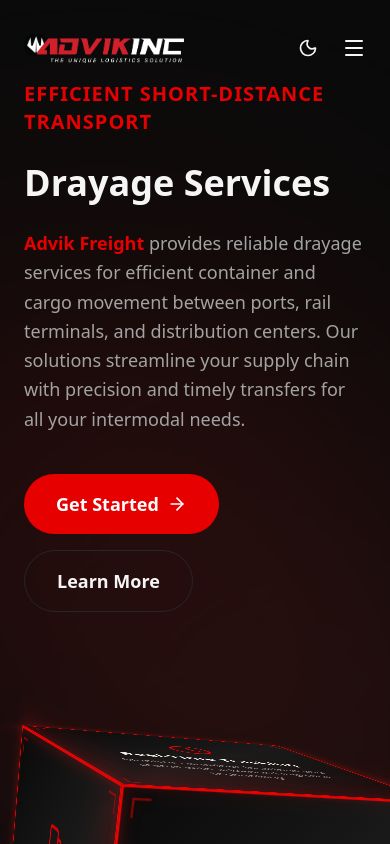
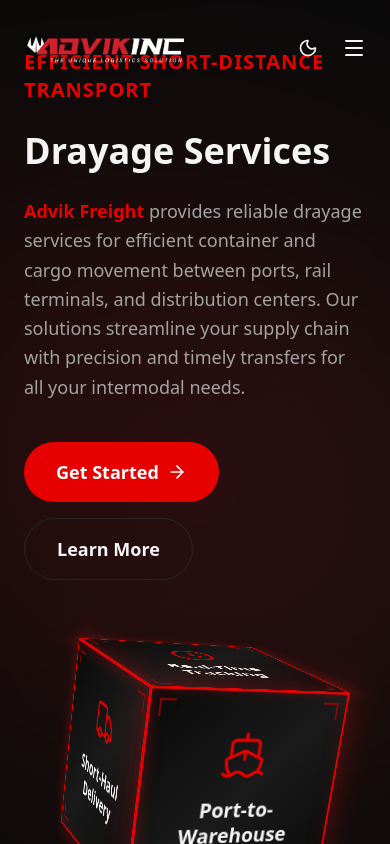
Before and after one commit to harsh8423/advik, a Next.js app: page /drayage in a window 390 px wide. Shown: the top 844 px of the page. Built offline with nearby package versions, Linux system fonts and the light colour scheme.

Commit message:
fixed gallery error

```diff
--- a/src/app/globals.css
+++ b/src/app/globals.css
@@ -133,4 +133,17 @@
     .animate-marquee {
         animation: marquee 40s linear infinite;
     }
+
+    /* Responsive Cube Variables */
+    .cube-responsive {
+        --cube-size: 300px;
+        --cube-half-size: 150px;
+    }
+
+    @media (max-width: 768px) {
+        .cube-responsive {
+            --cube-size: 200px;
+            --cube-half-size: 100px;
+        }
+    }
 }
--- a/src/components/sections/DrayageHero.tsx
+++ b/src/components/sections/DrayageHero.tsx
@@ -74,7 +74,7 @@
     }, []);
 
     return (
-        <section ref={sectionRef} className="relative w-full min-h-screen bg-background flex items-center justify-center py-20 overflow-hidden">
+        <section ref={sectionRef} className="relative w-full min-h-screen bg-background flex items-center justify-center py-12 md:py-20 overflow-hidden">
             {/* Background accents */}
             <div className="absolute inset-0 opacity-20">
                 <div className="absolute top-1/4 right-1/4 w-96 h-96 bg-[#ff1a1a] blur-[150px] rounded-full" />
@@ -82,7 +82,7 @@
             </div>
 
             <div className="relative z-10 max-w-7xl mx-auto px-6 lg:px-8">
-                <div className="grid lg:grid-cols-2 gap-12 lg:gap-16 items-center">
+                <div className="grid lg:grid-cols-2 gap-8 md:gap-12 lg:gap-16 items-center">
                     {/* Left Content */}
                     <div className="space-y-6">
                         <h2 className="text-xl md:text-2xl font-semibold text-primary tracking-wider uppercase">
--- a/src/components/sections/Gallery.tsx
+++ b/src/components/sections/Gallery.tsx
@@ -3,7 +3,7 @@
 import { useState } from "react";
 import Image from "next/image";
 import { ChevronLeft, ChevronRight } from "lucide-react";
-import { motion, AnimatePresence } from "framer-motion";
+import { motion, AnimatePresence, Variants } from "framer-motion";
 
 const images = [
     "/images/5f3dd70103bf69f2f89f6329_reefer-1.jpg",
@@ -48,7 +48,7 @@
         return "hidden";
     };
 
-    const variants = {
+    const variants: Variants = {
         center: {
             x: "0%",
             scale: 1,
--- a/src/components/ui/CubeFace.tsx
+++ b/src/components/ui/CubeFace.tsx
@@ -10,17 +10,17 @@
 const CubeFace: React.FC<CubeFaceProps> = ({ title, description, icon, position }) => {
     // Position-specific transforms for each face
     const positionStyles: Record<string, string> = {
-        front: 'rotateY(0deg) translateZ(150px)',
-        back: 'rotateY(180deg) translateZ(150px)',
-        right: 'rotateY(90deg) translateZ(150px)',
-        left: 'rotateY(-90deg) translateZ(150px)',
-        top: 'rotateX(90deg) translateZ(150px)',
-        bottom: 'rotateX(-90deg) translateZ(150px)',
+        front: 'rotateY(0deg) translateZ(var(--cube-half-size))',
+        back: 'rotateY(180deg) translateZ(var(--cube-half-size))',
+        right: 'rotateY(90deg) translateZ(var(--cube-half-size))',
+        left: 'rotateY(-90deg) translateZ(var(--cube-half-size))',
+        top: 'rotateX(90deg) translateZ(var(--cube-half-size))',
+        bottom: 'rotateX(-90deg) translateZ(var(--cube-half-size))',
     };
 
     return (
         <div
-            className="absolute w-[300px] h-[300px] bg-gradient-to-br from-background via-secondary to-background border-2 border-primary flex flex-col items-center justify-center p-6 text-center"
+            className="absolute w-[var(--cube-size)] h-[var(--cube-size)] bg-gradient-to-br from-background via-secondary to-background border-2 border-primary flex flex-col items-center justify-center p-6 text-center"
             style={{
                 transform: positionStyles[position],
                 backfaceVisibility: 'hidden',
@@ -41,7 +41,7 @@
 
             {/* Description */}
             {description && (
-                <p className="text-sm md:text-base text-muted-foreground leading-relaxed">
+                <p className="text-sm md:text-base text-muted-foreground leading-relaxed hidden md:block">
                     {description}
                 </p>
             )}
--- a/src/components/ui/RotatingCube.tsx
+++ b/src/components/ui/RotatingCube.tsx
@@ -135,12 +135,12 @@
     return (
         <div
             ref={containerRef}
-            className="flex items-center justify-center h-[500px]"
+            className="flex items-center justify-center h-[300px] md:h-[500px]"
             style={{ perspective: '1000px' }}
         >
             <div
                 ref={cubeRef}
-                className="relative w-[300px] h-[300px]"
+                className="cube-responsive relative w-[var(--cube-size)] h-[var(--cube-size)]"
                 style={{
                     transformStyle: 'preserve-3d',
                     transition: 'transform 0.3s ease-out',
```
